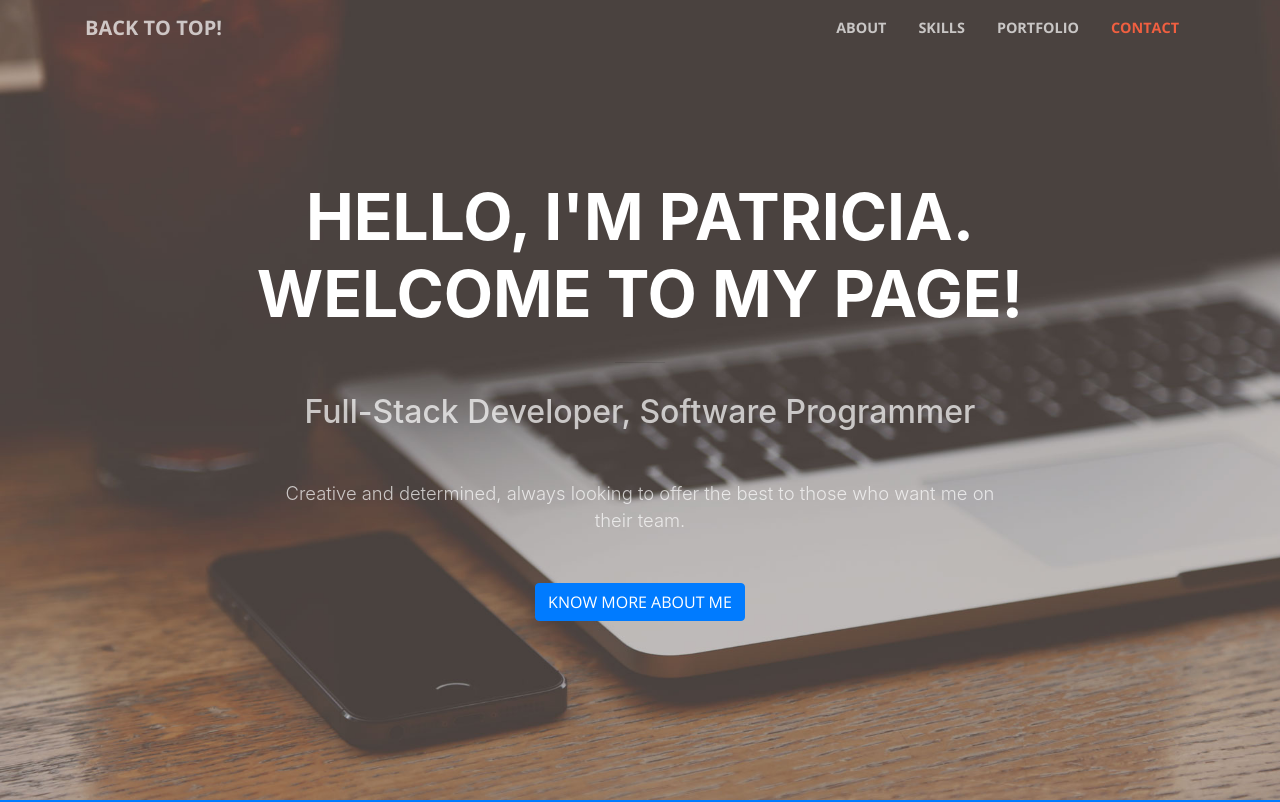
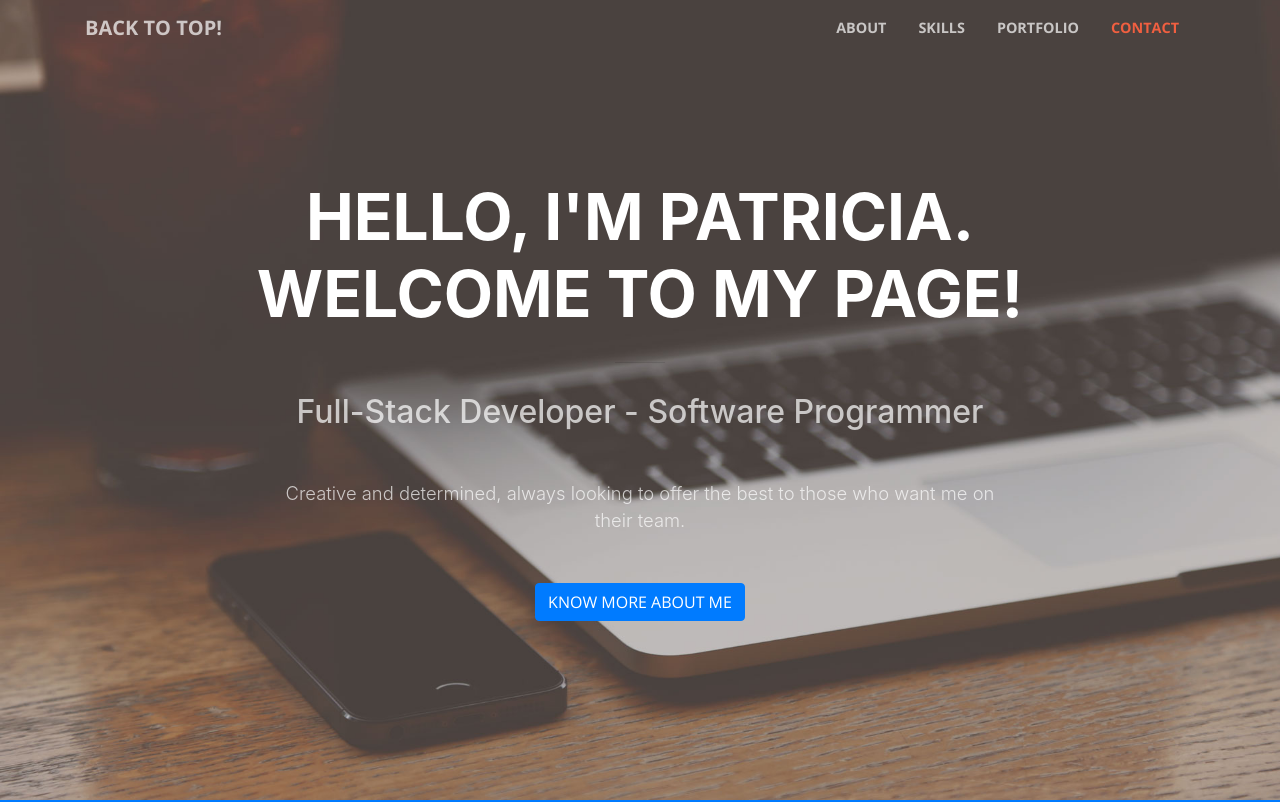
Before and after one commit to pcortezzi/pcortezzi.github.io, a website with bundled scripts: page index.html in a window 1280 px wide. Shown: the top 802 px of the page. Built offline with nearby package versions, Linux system fonts and the light colour scheme.

Commit message:
Update index.html

```diff
--- a/index.html
+++ b/index.html
@@ -69,7 +69,7 @@
                         <hr>
                     </div>
                     <div class="col-lg-8 mx-auto">
-                        <h2 class="text-faded mb-5">Full-Stack Developer, Software Programmer</h2>
+                        <h2 class="text-faded mb-5">Full-Stack Developer - Software Programmer</h2>
                         <p class="text-faded mb-5">Creative and determined, always looking to offer the best to those
                             who want me on their team.</p>
                         <a class="btn btn-primary btn-xl js-scroll-trigger" href="#about">Know More About Me</a>
```
